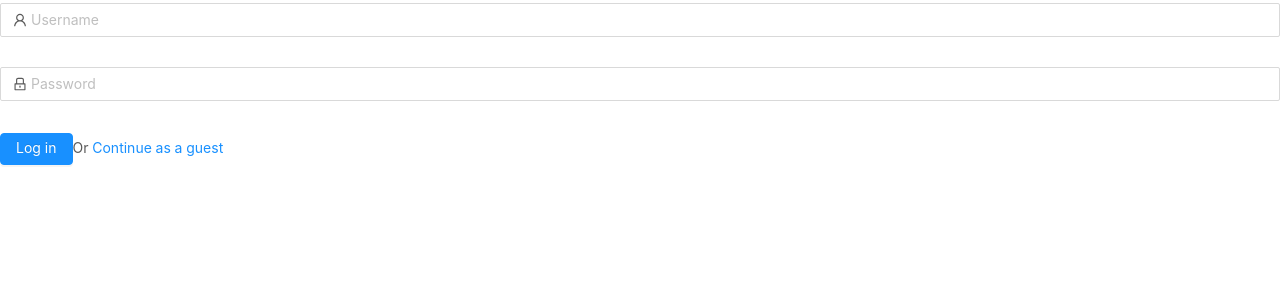
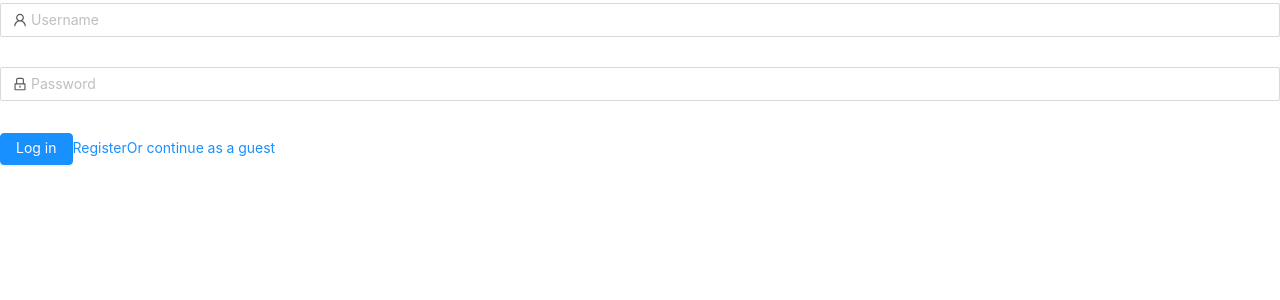
Before and after one commit to topographql/topographql, a React app: page /login in a window 1280 px wide. Shown: the top 300 px of the page. Built offline with nearby package versions, Linux system fonts and the light colour scheme.

Commit message:
added links to register/continue as guest; login redirects to main app if successful; register redirects to login if successful

```diff
--- a/client/components/Login.js
+++ b/client/components/Login.js
@@ -1,8 +1,9 @@
 import React, { useState, useEffect } from 'react';
 import { Form, Input, Button, Checkbox } from 'antd';
 import { UserOutlined, LockOutlined } from '@ant-design/icons';
+import { Link, Redirect } from 'react-router-dom';
 
-const Login = () => {
+const Login = (props) => {
   const [username, setUsername] = useState('');
   const [password, setPassword] = useState('');
 
@@ -12,7 +13,11 @@ const Login = () => {
       headers: {'Content-Type': 'application/json'},
       body: JSON.stringify({ username, password }),
     })
-      .then(res => res.json());
+      .then(res => {
+          console.log(res.status)
+        if (res.status === 200) props.history.push('/');
+        else console.log(res.json());
+      });
   };
 
   return (
@@ -52,7 +57,8 @@ const Login = () => {
         <Button onClick={login} type="primary" className="login-form-button">
           Log in
         </Button>
-        Or <a href="">Continue as a guest</a>
+        <Link to="/register">Register</Link>
+        <Link to="/">Or continue as a guest</Link>
       </Form.Item>
     </Form>
   </div>
--- a/client/components/Register.js
+++ b/client/components/Register.js
@@ -2,7 +2,7 @@ import React, { useState, useEffect } from 'react';
 import { Form, Input, Button, Checkbox } from 'antd';
 import { UserOutlined, LockOutlined } from '@ant-design/icons';
 
-const Register = () => {
+const Register = (props) => {
   const [username, setUsername] = useState('');
   const [password, setPassword] = useState('');
   const [email, setEmail] = useState('');
@@ -13,7 +13,10 @@ const Register = () => {
       headers: {'Content-Type': 'application/json'},
       body: JSON.stringify({ username, password, email }),
     })
-      .then(res => res.json());
+      .then(res => {
+        if (res.status === 200) props.history.push('/login');
+        else console.log(res.json());
+      });
   };
 
   return (
```
